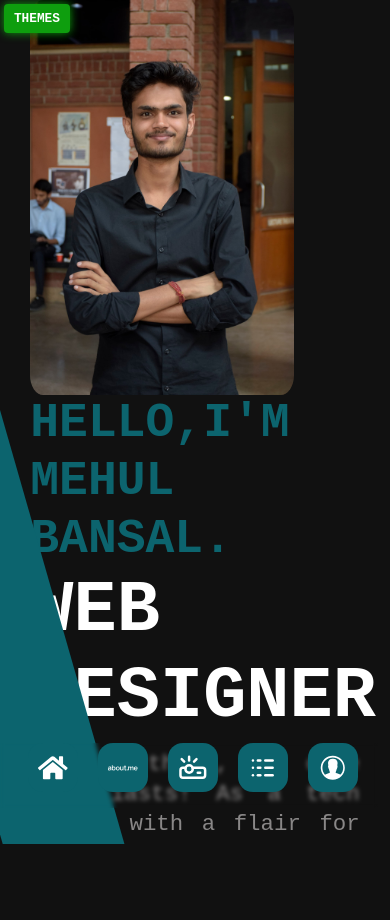
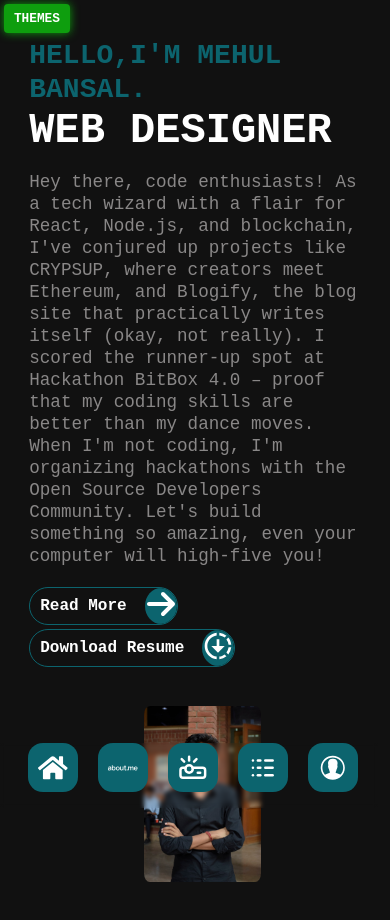
Before and after one commit to mehul1409/portfolio, a Next.js app: page / in a window 390 px wide. Shown: the top 920 px of the page. Before the commit the page ends 844 px from the top, so only its background shows below. Built offline with nearby package versions, Linux system fonts and the light colour scheme.

Commit message:
made homepage responsive

```diff
--- a/src/app/globals.css
+++ b/src/app/globals.css
@@ -42,21 +42,29 @@ body {
 }
 
 .homePage .wrapper {
-    height: 100vh;
-    padding: 0 5%;
+    display: flex;
+    justify-content: center;
+    align-items: center;
+    height: 100%;
 }
 
 .homePage .imgWrap {
-    width: 80%;
-    height: 80%;
+    width: 45%;
     border-radius: 5%;
     position: relative;
     overflow: hidden;
+    margin-left:4%;
 }
 
 .homePage .imgWrap img {
     width: 100%;
     height: auto !important;
+}
+
+.homePage .mehulintro{
+    width:150%;
+    margin:0 8% 0 3%;
+    z-index:1;
 }
 
 .homePage .wrapper .name {
@@ -162,6 +170,33 @@ body {
     position: absolute;
 }
 
+.homepagebuttons{
+    display: flex;
+    align-items: center;
+}
+
+@media only screen and (max-width:970px){
+    .homePage .mehulintro{
+        width:85%;
+    }
+
+    .homePage .wrapper .about{
+        text-align: start;
+        font-size: 1.3rem;
+    }
+
+    .homePage .wrapper .heading {
+        font-size: 2.25rem;
+    }
+
+    .homePage::before {
+        width: 40%;
+        height: 200%;
+        transform: rotate(-15deg);
+    }
+
+}
+
 @media only screen and (max-width:900px) {
     .mainbgheading {
         font-size: 3.5rem;
@@ -170,6 +205,68 @@ body {
 
     .mainfrontheading {
         font-size: 2rem;
+    }
+
+    .homePage .wrapper .button{
+        font-size: 1.3rem;
+        padding-left:10px;
+    }
+
+    .homePage .wrapper .button .icon svg {
+        font-size: 2.4rem;
+    }
+}
+
+@media only screen and (max-width:700px){
+    .homePage{
+        height:100%;
+    }
+
+    .homePage .wrapper {
+        flex-direction: column-reverse;
+    }
+
+    .homePage .wrapper .heading {
+        font-size: 1.75rem;
+    }
+
+    .homePage .mehulintro{
+        display: flex;
+        flex-direction: column;
+        align-items: center;
+        width:85%;
+        margin:10% 0%;
+    }
+
+    .homePage .wrapper .about{
+        font-size: 1.1rem;
+        line-height: 22px;
+        text-align: start;
+    }
+
+    .homePage .wrapper .button{
+        font-size: 1.1rem;
+        padding-left:20px;
+    }
+
+    .homePage .wrapper .button .icon svg {
+        font-size: 2.2rem;
+    }
+
+    .homePage .imgWrap{
+        width:30%;
+    }
+
+    .homePage::before {
+        content: '';
+        width:0;
+    }
+
+}
+
+@media only screen and (max-width:600px){
+    .homePage{
+        margin-bottom: 22%;
     }
 }
 
@@ -187,3 +284,28 @@ body {
         font-size: 1.7rem;
     }
 }
+
+@media only screen and (max-width:450px){
+    .homepagebuttons{
+        flex-direction: column;
+        align-items: flex-start;
+    }
+
+    .homePage .mehulintro{
+        align-items: flex-start;
+    }
+
+    .homePage .wrapper .button{
+        font-size: 1rem;
+        padding-left:10px;
+    }
+
+    .btn{
+        padding-right: 50px;
+    }
+
+    .homePage .wrapper .button .icon svg {
+        font-size: 2rem;
+    }
+
+}
--- a/src/app/page.js
+++ b/src/app/page.js
@@ -10,17 +10,12 @@ export default function Home() {
   return (
     <>
       <section className='homePage'>
-        <div className='container-fluid'>
-          <div className='row wrapper align-items-center'>
-            <div className='col-md-4'>
+          <div className='wrapper'>
               <div className='imgWrap'>
                 <Image src={user} alt="mehul bansal profile image" />
               </div>
-            </div>
-            <div className='col-md-7'>
-
+              <div className='mehulintro'>
               <h1 className='text-white fw-bold heading'><span className='name d-block'>HELLO,I'M MEHUL BANSAL.</span>
-
                 <TypeAnimation
                   sequence={[
                     'WEB DEVELOPER',
@@ -36,16 +31,12 @@ export default function Home() {
                   repeat={Infinity}
                 />
               </h1>
-
               <p className='about'>Hey there, code enthusiasts! As a tech wizard with a flair for React, Node.js, and blockchain, I've conjured up projects like CRYPSUP, where creators meet Ethereum, and Blogify, the blog site that practically writes itself (okay, not really). I scored the runner-up spot at Hackathon BitBox 4.0 – proof that my coding skills are better than my dance moves. When I'm not coding, I'm organizing hackathons with the Open Source Developers Community. Let's build something so amazing, even your computer will high-five you!</p>
-
-              <div className='d-flex'>
-
+              <div className='homepagebuttons'>
                 <button className="button btn">
                   <Link href='/about'>Read More</Link>
                   <span className='icon'><Link href='/about'><FaArrowRight /></Link></span>
                 </button>
-
                 <button className="button btn">
                   <a href='https://drive.google.com/file/d/1RpeW9XfHFapJCGftXyscP-sMgyl51Fpv/view?usp=drive_link' className='clickable'>Download Resume</a>
                   <span className='icon'>
@@ -53,11 +44,9 @@ export default function Home() {
                     </a>
                   </span>
                 </button>
+            </div>
               </div>
-
-            </div>
           </div>
-        </div>
       </section>
     </>
   );
```
